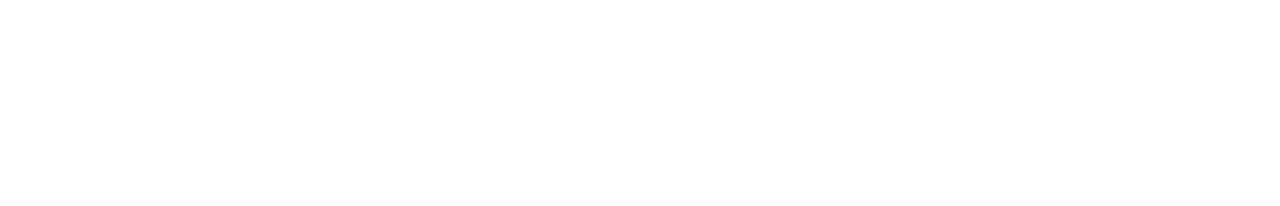
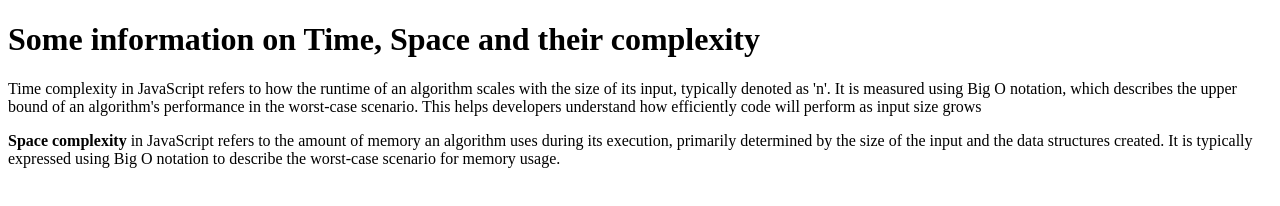
Before and after one commit to acciojob/time-and-space-complexity-RitikRunner, a website: page main.html in a window 1280 px wide. Drawn offline with Linux system fonts and the light colour scheme.

Commit message:
created a submission

```diff
--- a/main.html
+++ b/main.html
@@ -8,6 +8,12 @@
 
 <body>
 	<!-- the entire body must be written by student -->
+	<h1>Some information on Time, Space and their complexity</h1>
+	<p>Time complexity in JavaScript refers to how the runtime of an algorithm scales with the size of its input, typically denoted as 'n'.
+ It is measured using Big O notation, which describes the upper bound of an algorithm's performance in the worst-case scenario.
+ This helps developers understand how efficiently code will perform as input size grows</p>
+	<p><b>Space complexity</b> in JavaScript refers to the amount of memory an algorithm uses during its execution, primarily determined by the size of the input and the data structures created.
+ It is typically expressed using Big O notation to describe the worst-case scenario for memory usage.</p>
     <script type="text/javascript" src="./script.js">
 </script>
 
```
